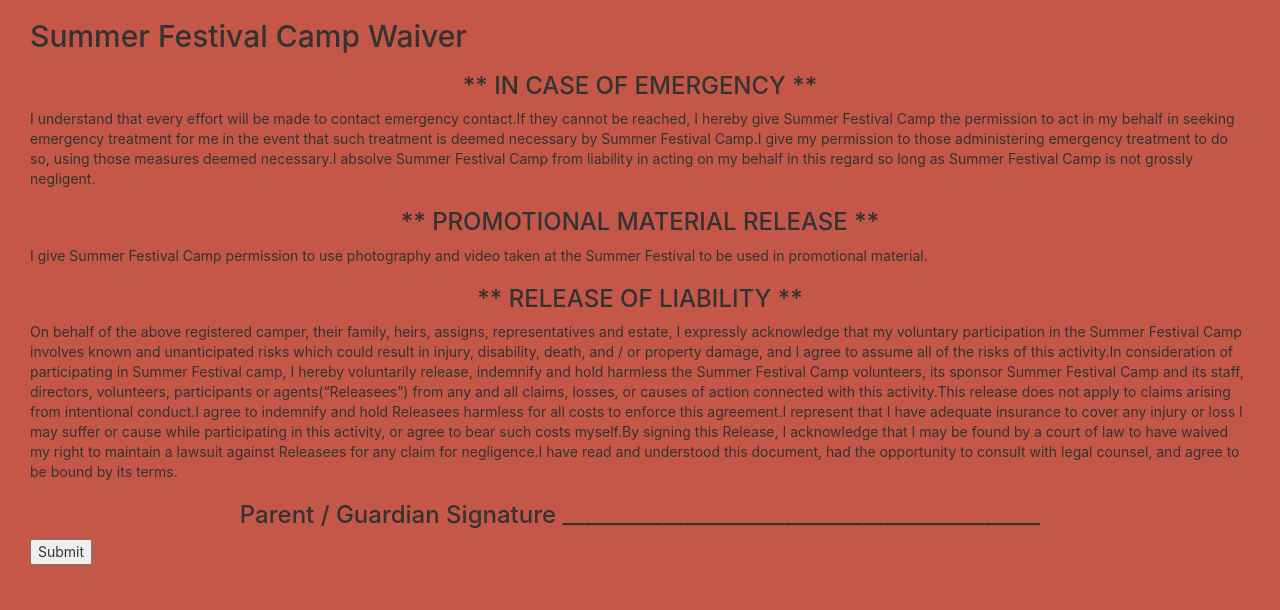
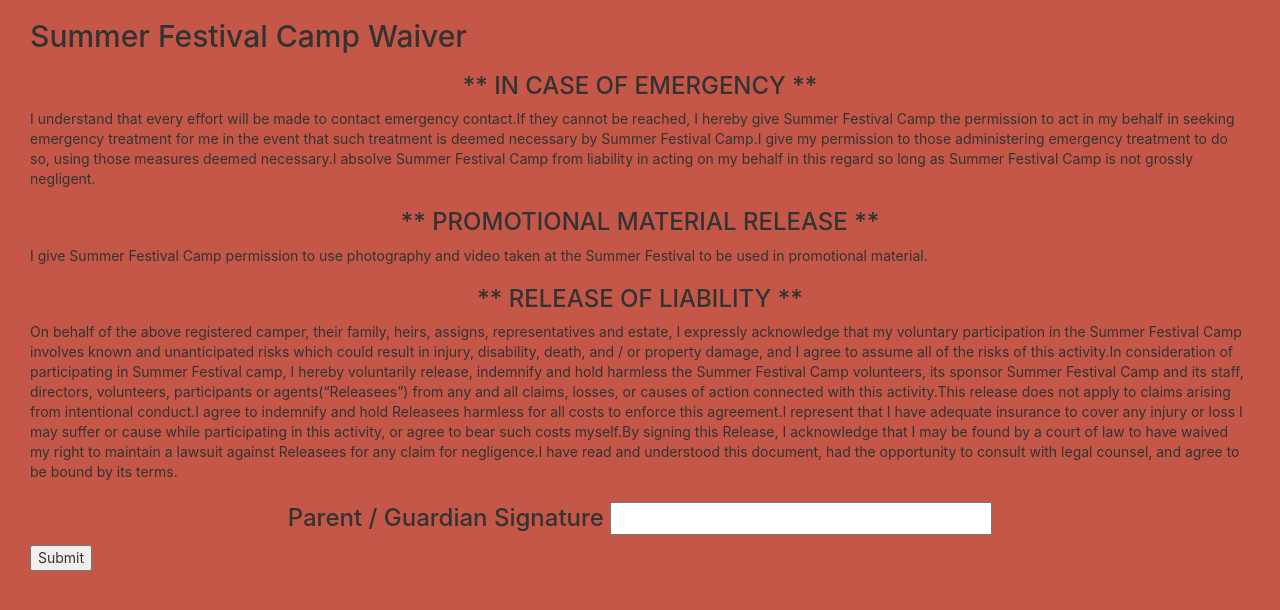
Before and after one commit to dvinitsky/summer-fest-registration, a React (Create React App) app in the folder client/: page /waiver in a window 1280 px wide. Shown: the top 610 px of the page. Built offline with nearby package versions, Linux system fonts and the light colour scheme.

Commit message:
Save progress

```diff
--- a/client/src/components/Admin.js
+++ b/client/src/components/Admin.js
@@ -73,6 +73,7 @@ class Admin extends React.Component {
               </tr>
 
               {groups.map(group => {
+                if (group.id !== 1) {
                   return (
                     <tr key={group.id} className="table-row">
                       <td className="table-edit">
@@ -95,6 +96,7 @@ class Admin extends React.Component {
                       </td>
                     </tr>
                   );
+                }
               })}
             </tbody>
           </table>
--- a/client/src/components/Waiver.js
+++ b/client/src/components/Waiver.js
@@ -48,7 +48,7 @@ class Waiver extends React.Component {
           On behalf of the above registered camper, their family, heirs, assigns, representatives and estate, I expressly acknowledge that my voluntary participation in the Summer Festival Camp involves known and unanticipated risks which could result in injury, disability, death, and / or property damage, and I agree to assume all of the risks of this activity.In consideration of participating in Summer Festival camp, I hereby voluntarily release, indemnify and hold harmless the Summer Festival Camp volunteers, its sponsor Summer Festival Camp and its staff, directors, volunteers, participants or agents(“Releasees”) from any and all claims, losses, or causes of action connected with this activity.This release does not apply to claims arising from intentional conduct.I agree to indemnify and hold Releasees harmless for all costs to enforce this agreement.I represent that I have adequate insurance to cover any injury or loss I may suffer or cause while participating in this activity, or agree to bear such costs myself.By signing this Release, I acknowledge that I may be found by a court of law to have waived my right to maintain a lawsuit against Releasees for any claim for negligence.I have read and understood this document, had the opportunity to consult with legal counsel, and agree to be bound by its terms.
         </p>
         <h3>
-          Parent / Guardian Signature ___________________________________________
+          Parent / Guardian Signature <input/>
         </h3>
         <button onClick={this.submit}>Submit</button>
       </div>
```
Lines whose indentation alone changed are shown as unchanged.
